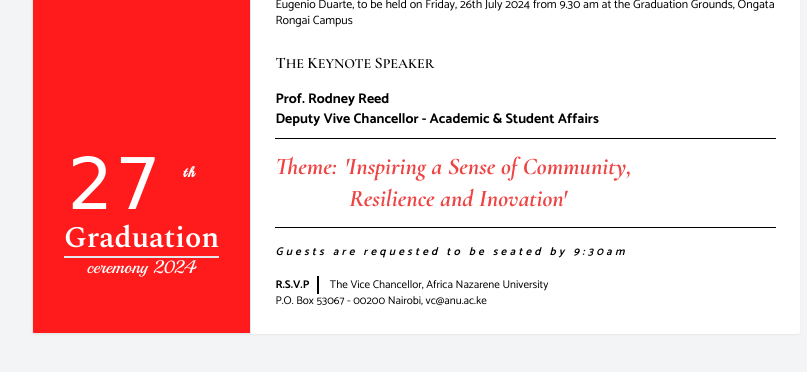
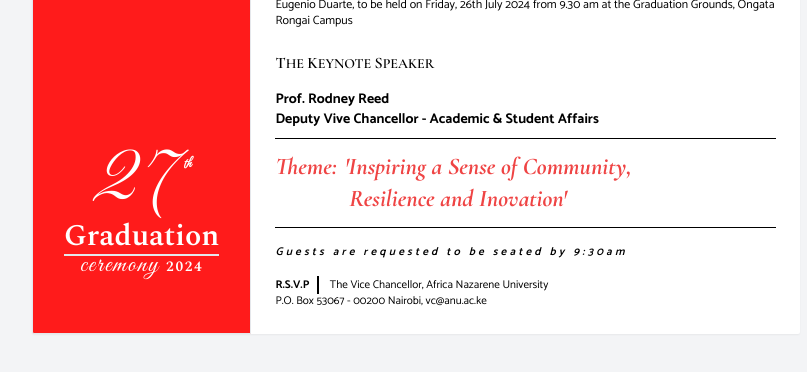
Before and after one commit to JacobJax/gradinvite, a plain HTML site: page index.html in a window 1280 px wide. Shown: the part 346-718 px from the top of the page, without its empty margins (224-1031 px from the left). Drawn offline with nearby package versions, Linux system fonts and the light colour scheme; a web font is replaced by a local one.

Commit message:
adjust fonts

```diff
--- a/index.html
+++ b/index.html
@@ -9,7 +9,8 @@
     <style>
       @import url('https://fonts.googleapis.com/css2?family=Cormorant+Garamond:ital,wght@0,300;0,400;0,500;0,600;0,700;1,300;1,400;1,500;1,600;1,700&display=swap');
       @import url('https://fonts.googleapis.com/css2?family=Catamaran:wght@100..900&family=Imperial+Script&family=Playball&family=Spectral:ital,wght@0,200;0,300;0,400;0,500;0,600;0,700;0,800;1,200;1,300;1,400;1,500;1,600;1,700;1,800&display=swap');
-
+      @import url('https://fonts.googleapis.com/css2?family=Great+Vibes&display=swap');
+      @import url('https://fonts.googleapis.com/css2?family=Pinyon+Script&display=swap');
       .cormorant-garamond-regular {
          font-family: "Cormorant Garamond", serif;
          font-weight: 400;
@@ -40,6 +41,18 @@
          font-style: normal;
       }
 
+      .great-vibes-regular {
+         font-family: "Great Vibes", cursive;
+         font-weight: 400;
+         font-style: normal;
+      }
+
+      .pinyon-script-regular {
+         font-family: "Pinyon Script", cursive;
+         font-weight: 400;
+         font-style: normal;
+      }
+
       .catamaran-regular {
          font-family: "Catamaran", sans-serif;
          font-optical-sizing: auto;
@@ -47,7 +60,7 @@
          font-style: normal;
       }
 
-      @media (max-width: 640px){
+      @media (max-width: 748px){
          .invite_card_left {
             height: 80vh;
          }
@@ -68,9 +81,9 @@
                </div>
             </div>
             <div class="graduation_count text-center">
-               <h1 class="imperial-script-regular text-7xl text-white tracking-wide">27<sup class="playball-regular text-sm" style="vertical-align: super; padding: 20px; font-weight: bold;">th</sup></h1>
+               <h1 class="pinyon-script-regular text-7xl text-white">27<sup class="great-vibes-regular text-sm" style="vertical-align: super; padding-left: 10px; font-weight: bold;">th</sup></h1>
                <p class="text-3xl spectral-semibold text-white border-b-2">Graduation</p>
-               <p class="playball-regular text-lg text-white" style="line-height: 1.2rem;">ceremony <span style="font-style: normal;">2024</span></p>
+               <p class="great-vibes-regular text-xl text-white" style="font-size: 1.6rem; letter-spacing: .1rem; line-height: 1.2rem;">ceremony <span class="spectral-semibold" style="font-size: .9rem; font-style: normal;">2024</span></p>
             </div>
          </div>
          <div class="catamaran-regular invite_card_right p-6 pt-14 col-span-7 md:col-span-5">
@@ -99,7 +112,7 @@
             </div>
             <div class="request_to_guests" style="font-size: .7rem;">
                <p class="py-4 italic font-semibold" style="letter-spacing: .2rem;">Guests are requested to be seated by 9:30am</p>
-               <p><span class="font-bold leading-3 border-r-2 border-black pr-2 mr-2">R.S.V.P</span> The Vice Chancellor, Africa Nazarene University</p>
+               <p><span class="font-bold leading-3 border-r-2 border-black pr-2 mr-2 h-1">R.S.V.P</span> The Vice Chancellor, Africa Nazarene University</p>
                <p>P.O. Box 53067 - 00200 Nairobi, vc@anu.ac.ke</p>
             </div>
          </div>
```
